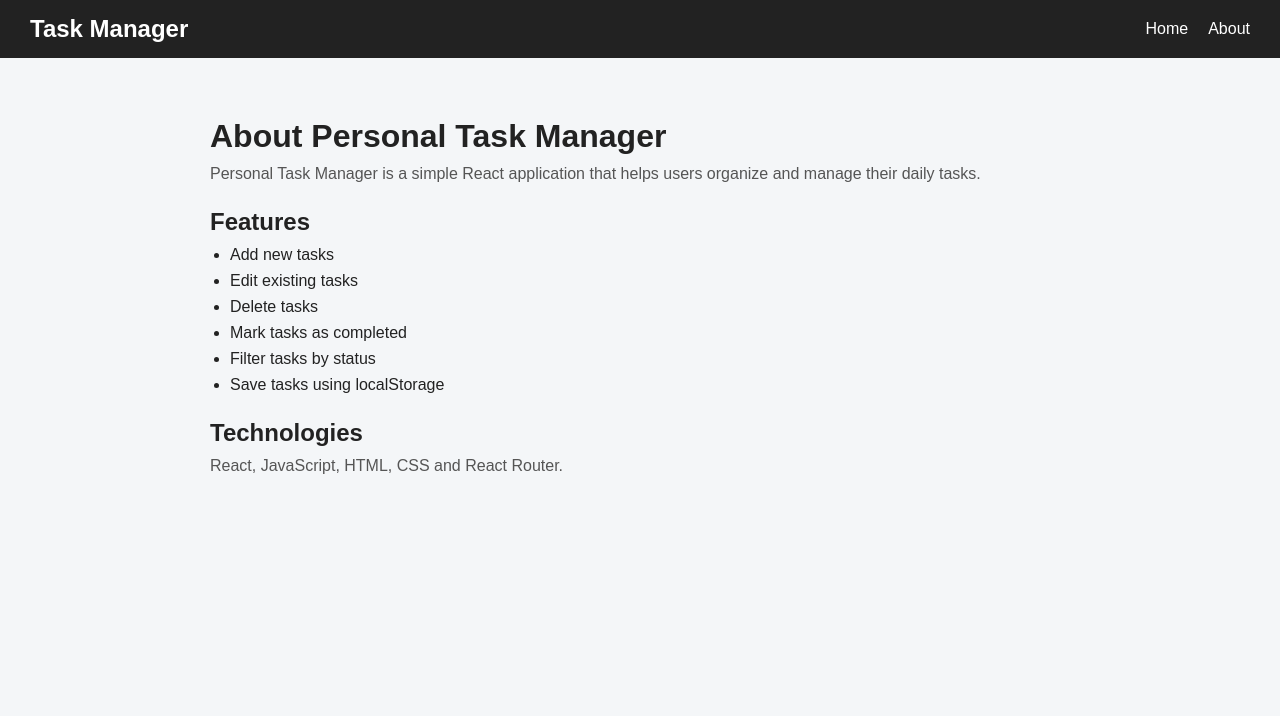
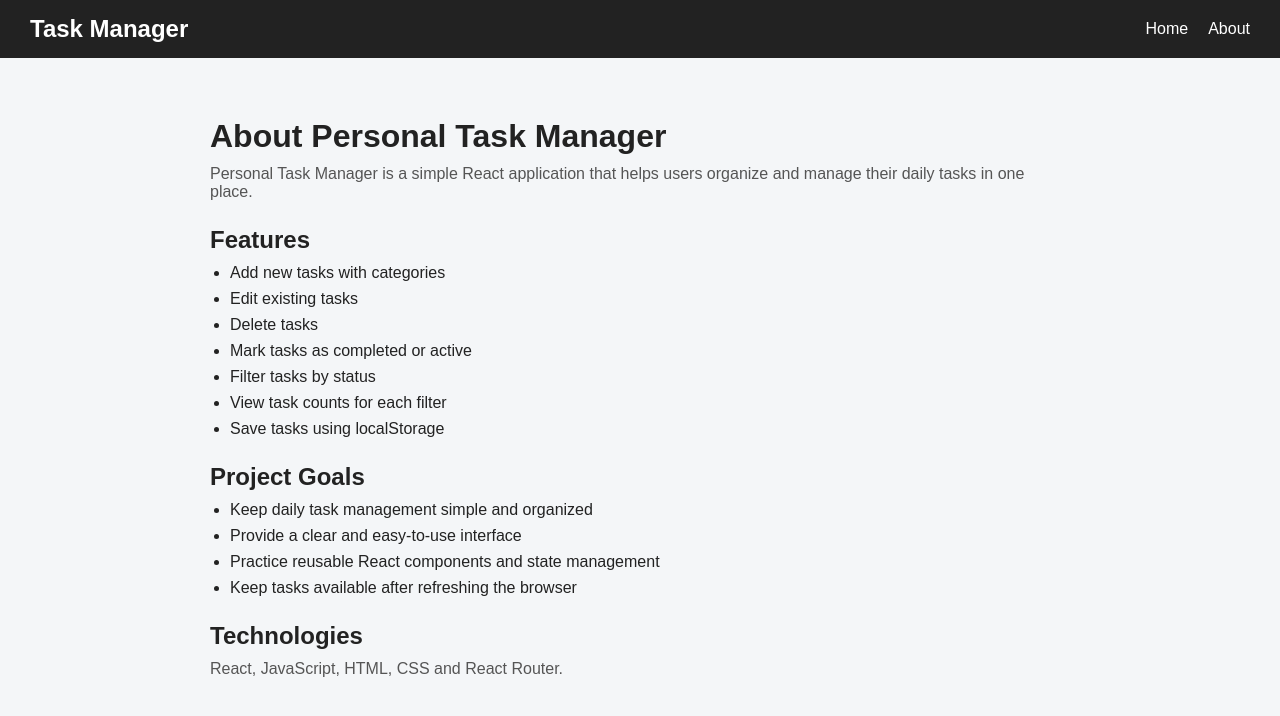
Before and after one commit to sagunashrestha00-svg/Personal-Task-Manager, a React (Vite) app: page /about in a window 1280 px wide. Shown: the top 716 px of the page. Built offline with nearby package versions, Linux system fonts and the light colour scheme.

Commit message:
Improve project about page

```diff
--- a/src/pages/About.jsx
+++ b/src/pages/About.jsx
@@ -5,23 +5,35 @@ function About() {
 
       <p>
         Personal Task Manager is a simple React application that helps users
-        organize and manage their daily tasks.
+        organize and manage their daily tasks in one place.
       </p>
 
       <h2>Features</h2>
 
       <ul>
-        <li>Add new tasks</li>
+        <li>Add new tasks with categories</li>
         <li>Edit existing tasks</li>
         <li>Delete tasks</li>
-        <li>Mark tasks as completed</li>
+        <li>Mark tasks as completed or active</li>
         <li>Filter tasks by status</li>
+        <li>View task counts for each filter</li>
         <li>Save tasks using localStorage</li>
+      </ul>
+
+      <h2>Project Goals</h2>
+
+      <ul>
+        <li>Keep daily task management simple and organized</li>
+        <li>Provide a clear and easy-to-use interface</li>
+        <li>Practice reusable React components and state management</li>
+        <li>Keep tasks available after refreshing the browser</li>
       </ul>
 
       <h2>Technologies</h2>
 
-      <p>React, JavaScript, HTML, CSS and React Router.</p>
+      <p>
+        React, JavaScript, HTML, CSS and React Router.
+      </p>
     </main>
   )
 }
```
